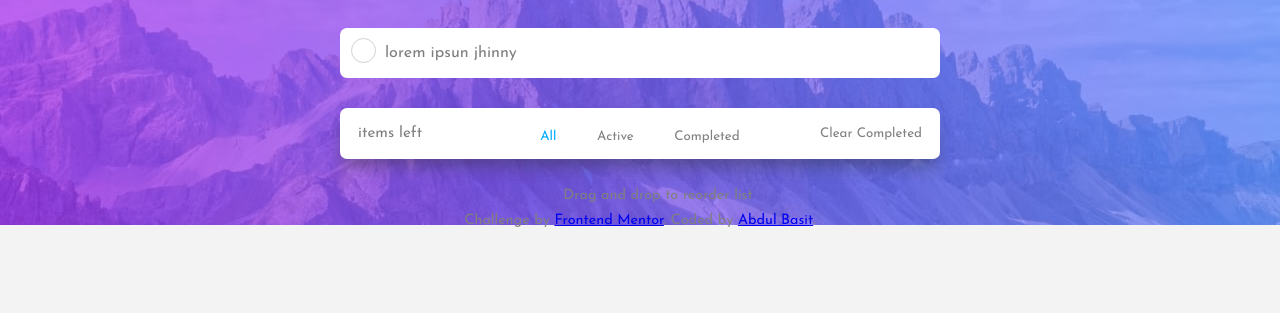
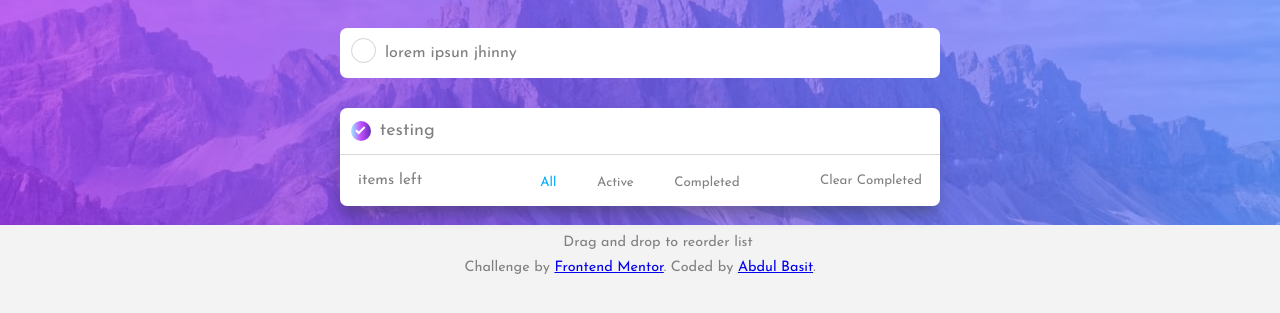
Before and after one commit to Basit-Dev/to-do-app, a website: page index.html in a window 1280 px wide. Shown: the part 75-388 px from the top of the page. Drawn offline with Linux system fonts and the light colour scheme.

Commit message:
completed circle blueprint created

```diff
--- a/app.js
+++ b/app.js
@@ -11,5 +11,7 @@ const createLi = function () {
   newLi.classList.add("list__dynamic");
 };
 
+  // TODO Insert span and image and class when completed clicked
+
 // createLi function gets invoked when btn clicked.
 btnEl.addEventListener("click", createLi);
--- a/index.html
+++ b/index.html
@@ -34,6 +34,7 @@
     <!-- -----------------------LIST CONTAINER------------------------------------- -->
     <section id="list-container" class="list__container">
       <ul id="list-ul" class="list__ul">
+        <li class="list__dynamic"><span class="completed"><img class="completed__image" src="/images/icon-check.svg" alt="check"></span>testing</li>
       </ul>
 
       <!-- -----------------------STATS CONTAINER----------------------------------- -->
--- a/sass/main.scss
+++ b/sass/main.scss
@@ -1,4 +1,4 @@
-@import url('https://fonts.googleapis.com/css2?family=Josefin+Sans:wght@400;700&display=swap');
+@import url("https://fonts.googleapis.com/css2?family=Josefin+Sans:wght@400;700&display=swap");
 
 *,
 ::before,
@@ -10,13 +10,13 @@
 
 html {
   font-size: 112.5%;
-  font-family: 'Josefin Sans', sans-serif;
+  font-family: "Josefin Sans", sans-serif;
   color: gray;
 }
 body {
   background-color: rgb(243, 243, 243);
   width: 100%;
-  background-image: url('/images/bg-mobile-light.jpg');
+  background-image: url("/images/bg-mobile-light.jpg");
   background-repeat: no-repeat;
   background-size: contain;
 }
@@ -143,7 +143,7 @@ body {
   position: relative;
   list-style-type: none;
   border-bottom: solid 1pt rgb(216, 216, 216);
-  padding: 0.7rem 2rem;
+  padding: 0.7rem 0.6rem;
   color: inherit;
   &:hover {
     background-color: antiquewhite;
@@ -152,7 +152,24 @@ body {
     border-radius: 7px 7px 0 0;
   }
 }
-
+.completed {
+  width: 20px;
+  height: 20px;
+  border-radius: 50%;
+  background: linear-gradient(
+    90deg,
+    hsla(192, 100%, 80%, 1) 0%,
+    hsla(280, 100%, 65%, 1) 50%,
+    hsla(263, 58%, 45%, 1) 100%
+  );
+  display: inline-block;
+  margin-right: 0.5rem;
+  vertical-align: middle;
+  &__image {
+    text-align: center;
+    padding: 0.25rem;
+  }
+}
 .attribution {
   position: relative;
   bottom: 0;
@@ -192,14 +209,14 @@ body {
   }
 }
 
-.li{
-text-decoration-line: line-through;
-color: blue;
+.li {
+  text-decoration-line: line-through;
+  color: blue;
 }
 // MOBILE
 @media only screen and (min-width: 500px) {
   body {
-    background-image: url('/images/bg-desktop-light.jpg');
+    background-image: url("/images/bg-desktop-light.jpg");
     background-repeat: no-repeat;
     background-size: contain;
   }
@@ -223,6 +240,6 @@ color: blue;
 
 @media only screen and (min-width: 1200px) {
   body {
-    background-size:auto;
+    background-size: auto;
   }
 }
```
Also changed, not shown: css/style.css, 2 other files.
